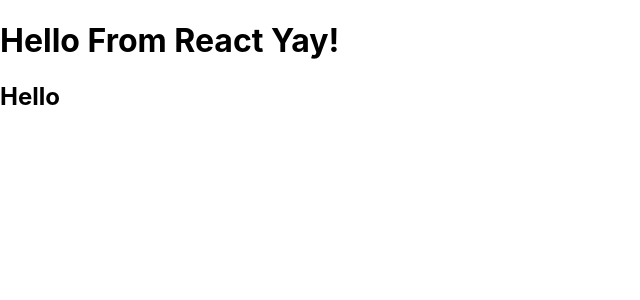
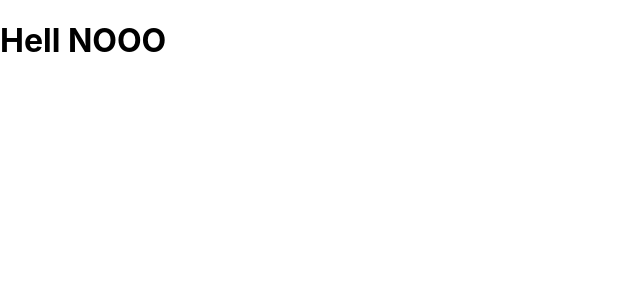
Before and after one commit to celestialheathen/node-mongo-project-part2, a React (Create React App) app in the folder Desktop/projects/react-task-tracker/: page / in a window 1280 px wide. Shown: the top 300 px of the page, without its empty margins (0-640 px from the left). Built offline with nearby package versions, Linux system fonts and the light colour scheme.

Commit message:
basic app

```diff
--- a/Desktop/projects/react-task-tracker/src/App.js
+++ b/Desktop/projects/react-task-tracker/src/App.js
@@ -1,8 +1,10 @@
+import Header from "./components/Header"
+
 function App() {
+
   return (
     <div className="container">
-      <h1>Hello From React Yay!</h1>
-      <h2>Hello</h2>
+      <Header title="Hell NOOO"/>
     </div>
   );
 }
--- /dev/null
+++ b/Desktop/projects/react-task-tracker/src/components/Header.js
@@ -0,0 +1,9 @@
+const Header = (props) => {
+  return (
+    <header>
+      <h1>{props.title}</h1>
+    </header>
+  )
+}
+
+export default Header
```
